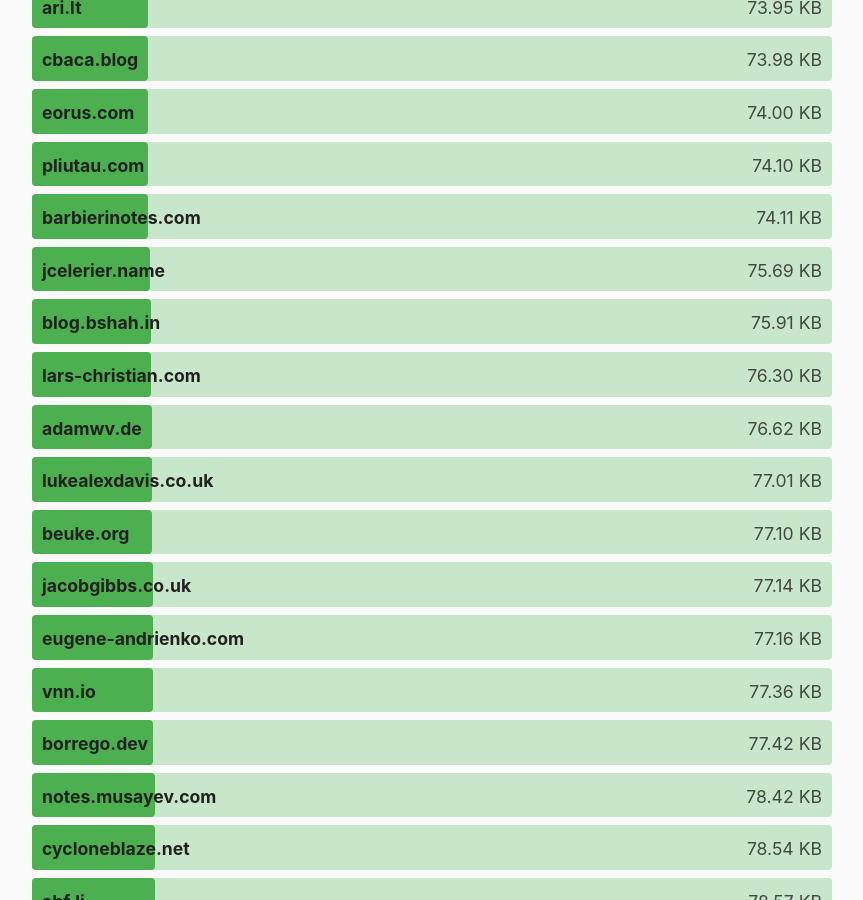
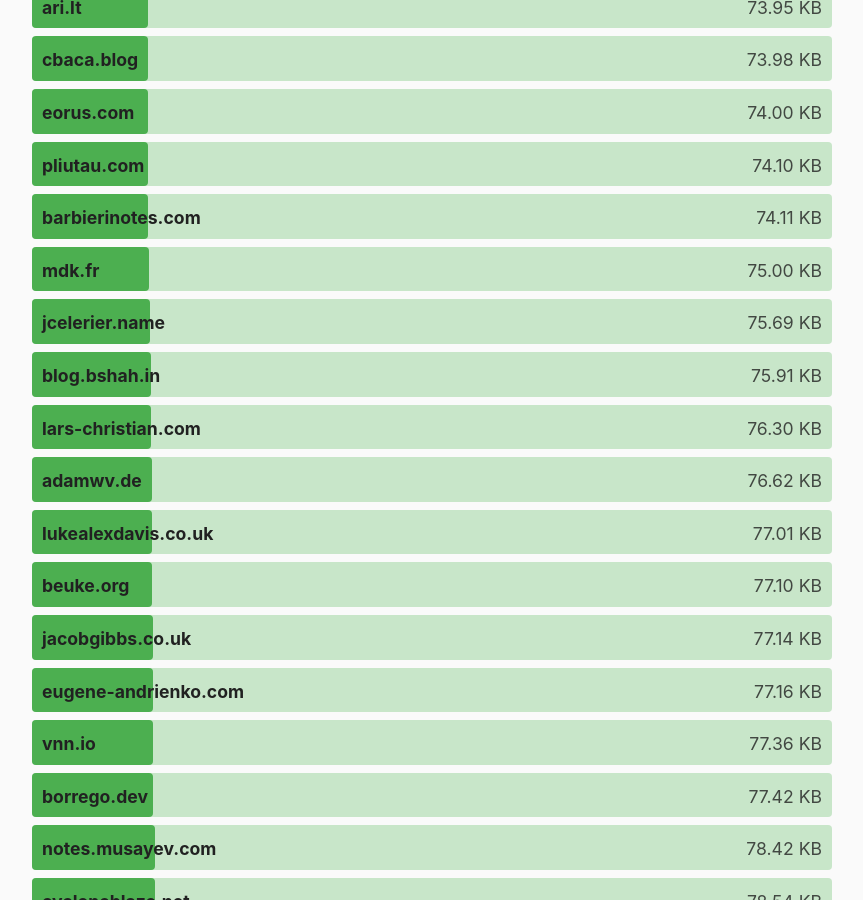
Before and after one commit to kevquirk/512kb.club, a Jekyll site: the page built from index.md, in a window 1280 px wide and 900 px high, scrolled down 21046 px. Shown: the whole window, without its empty margins (208-1071 px from the left). Built offline with Jekyll 4.4.1, drawn with Linux system fonts in a browser that asks for light colours.

Commit message:
Adding mdk.fr

```diff
--- a/_data/sites.yml
+++ b/_data/sites.yml
@@ -4407,3 +4407,8 @@
   url: https://zwieratko.sk/
   size: 30.94
   last_checked: 2025-08-30
+
+- domain: mdk.fr
+  url: https://mdk.fr/
+  size: 75.0
+  last_checked: 2025-11-22
```
